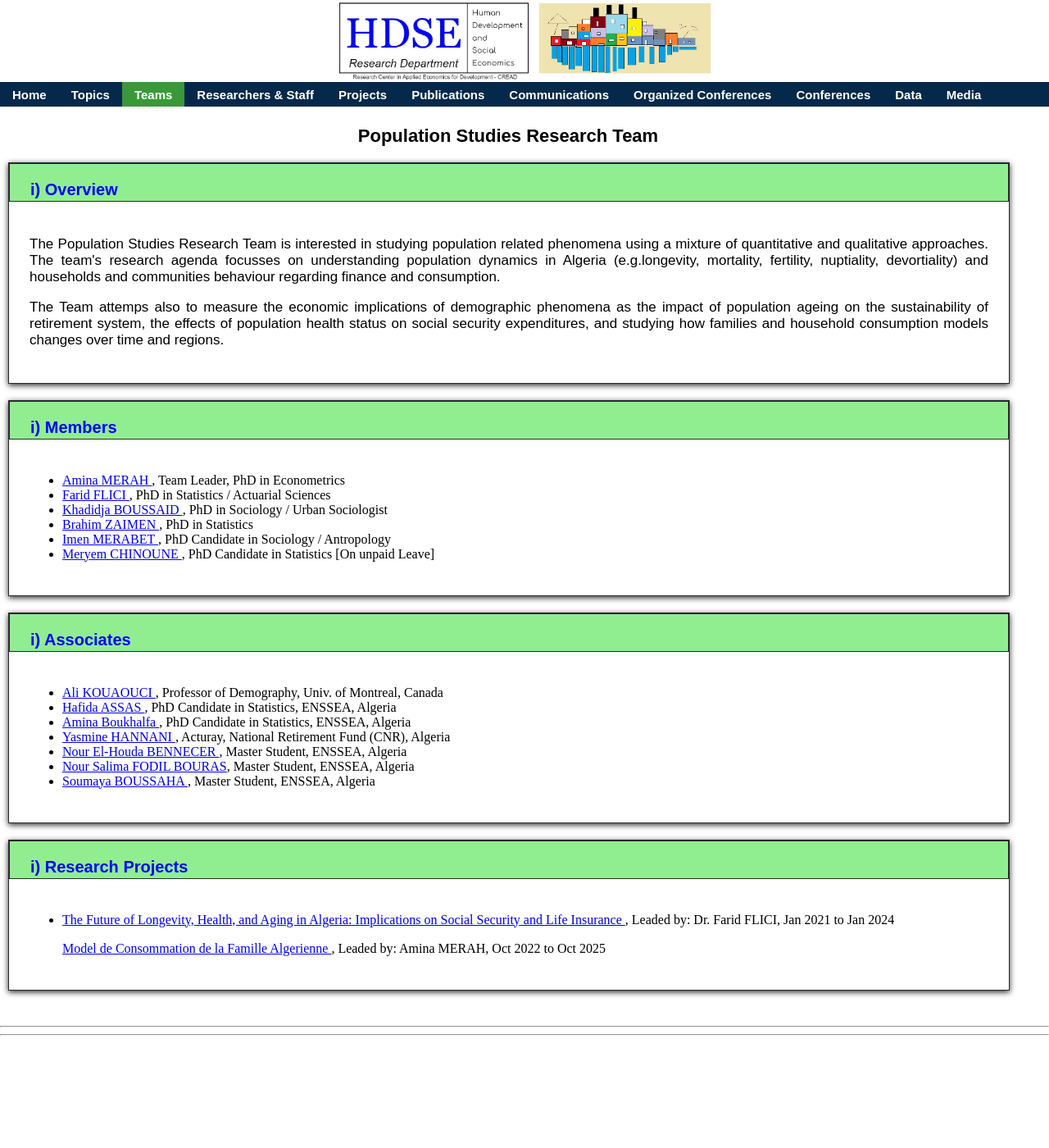
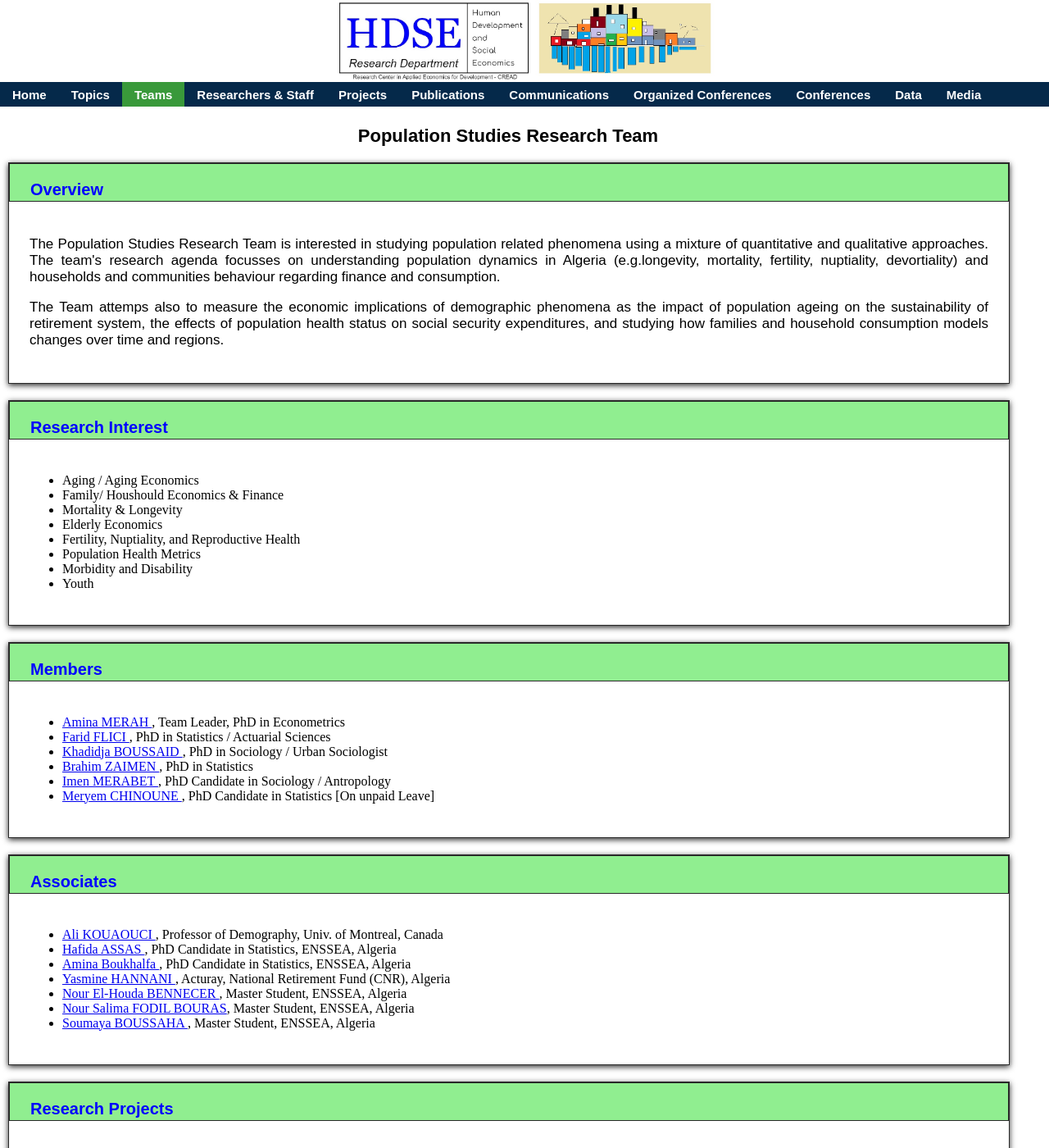
Before and after one commit to Farid-FLICI/farid-flici.github.io, a Jekyll site: the page ps.html, which Jekyll copies as it is, in a window 1280 px wide and 1400 px high. Shown: the whole window at 82% size. Built offline with Jekyll 4.4.1, drawn with Linux system fonts in a browser that asks for light colours.

Commit message:
Update ps.html

```diff
--- a/ps.html
+++ b/ps.html
@@ -58,7 +58,7 @@ ul.topnav li.right {float: right;}
 <h2> Population Studies Research Team </h2>
 
  <div class="container">
- <div class="header2"><h3> i) Overview </h3></div>
+ <div class="header2"><h3>  Overview </h3></div>
  <div class="mainbody">
  <p> The Population Studies Research Team is interested in studying population related phenomena using a mixture of quantitative
     and qualitative approaches. The team's research agenda focusses on understanding population dynamics in Algeria (e.g.longevity, mortality,
@@ -70,7 +70,23 @@ ul.topnav li.right {float: right;}
  </div>
 
  <div class="container">
- <div class="header2"><h3> i) Members </h3></div>
+ <div class="header2"><h3>  Research Interest </h3></div>
+ <div class="mainbody">
+   <ul>
+     <li> Aging / Aging Economics </li>
+     <li> Family/ Houshould Economics & Finance </li>
+     <li> Mortality & Longevity </li>
+     <li> Elderly Economics </li>
+     <li> Fertility, Nuptiality, and Reproductive Health </li>
+     <li> Population Health Metrics </li>
+     <li> Morbidity and Disability </li>
+     <li> Youth </li>
+  </ul>
+  </div >
+  </div>
+
+ <div class="container">
+ <div class="header2"><h3>  Members </h3></div>
  <div class="mainbody">
    <ul>
      <li> <a href="aminamerah.html"> Amina MERAH </a>, Team Leader, PhD in Econometrics</li>
@@ -84,7 +100,7 @@ ul.topnav li.right {float: right;}
   </div>
 
       <div class="container">
-      <div class="header2"><h3> i) Associates </h3></div>
+      <div class="header2"><h3>  Associates </h3></div>
  <div class="mainbody">
    <ul>
      <li> <a href="alikouaouci.html"> Ali KOUAOUCI </a>, Professor of Demography, Univ. of Montreal, Canada </li>
@@ -99,7 +115,7 @@ ul.topnav li.right {float: right;}
  </div>
 
         <div class="container">
-      <div class="header2"><h3> i) Research Projects </h3></div>
+      <div class="header2"><h3>  Research Projects </h3></div>
  <div class="mainbody">
    <ul>
      <li> <a href="project-ps-01.html"> The Future of Longevity, Health, and Aging in Algeria: Implications on Social Security
```
